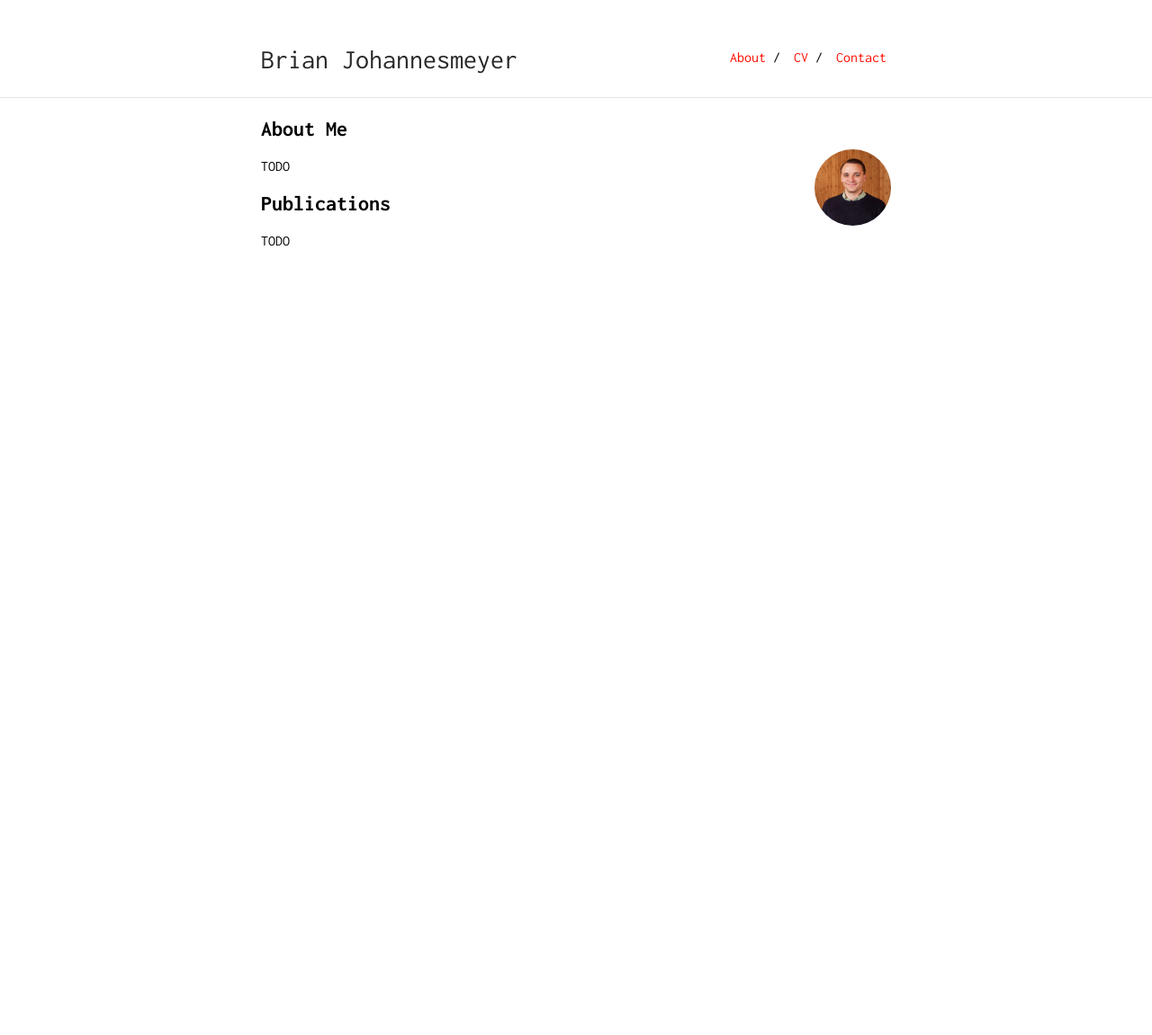
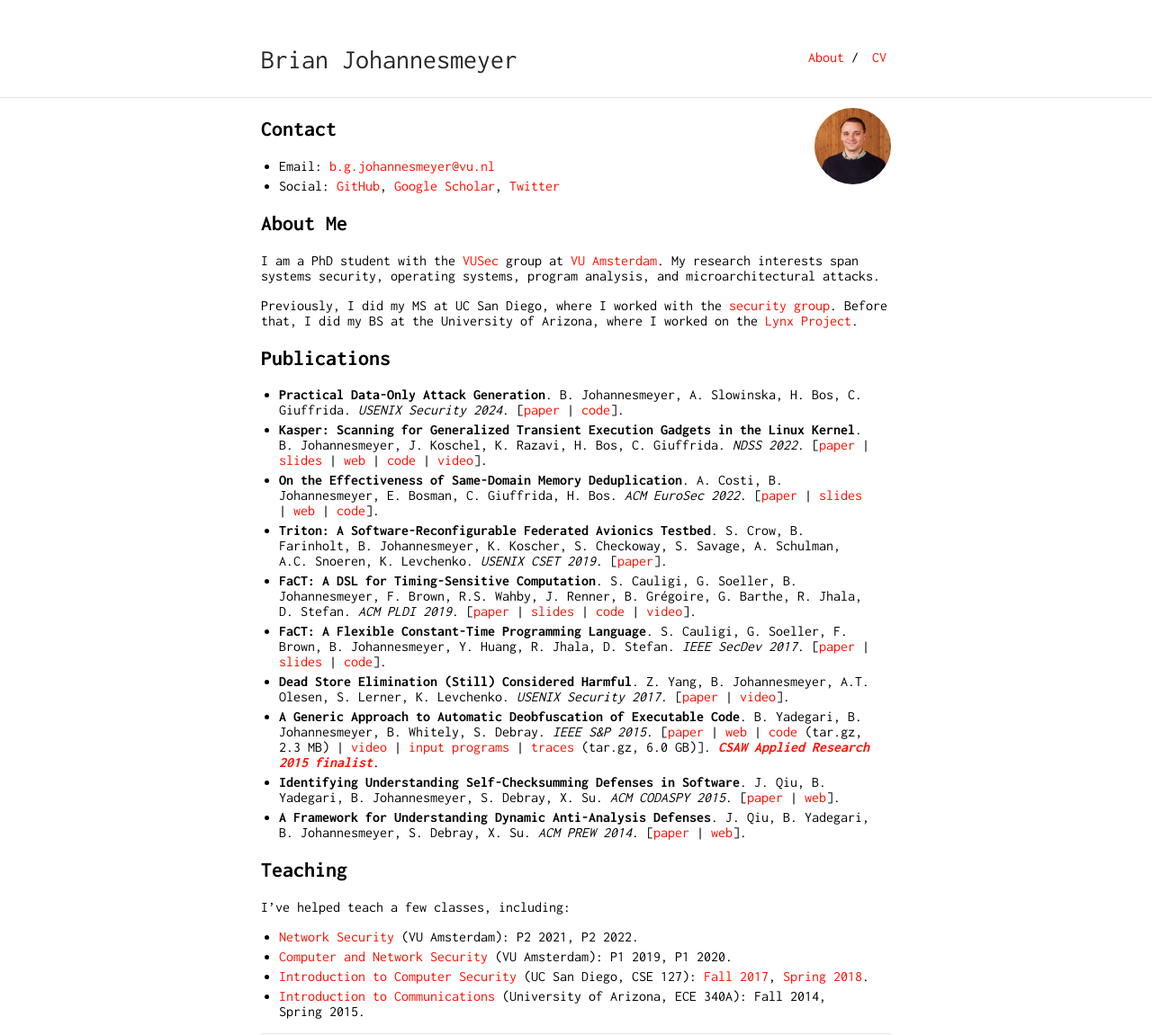
Before and after one commit to bjohannesmeyer/bjohannesmeyer.github.io, a Jekyll site: the page built from index.md, in a window 1280 px wide. Shown: the whole page at 90% size. Built offline with Jekyll 4.4.1, drawn with Linux system fonts in a browser that asks for light colours; our own code applies the rules of GitHub Pages for plain Markdown files; before the commit the page ends 900 px from its top, so only the background shows below that.

Commit message:
Initial pass

```diff
--- a/_config.yml
+++ b/_config.yml
@@ -16,5 +16,3 @@ nav:
    link: "/"
  - name: "CV"
    link: "/cv.pdf"
- - name: "Contact"
-   link: "/contact"
--- a/index.md
+++ b/index.md
@@ -2,12 +2,40 @@
 layout: default
 ---
 
+<img class="profile-picture" src="assets/headshot.jpg">
+
+## Contact
+
+* Email: [b.g.johannesmeyer@vu.nl](mailto:b.g.johannesmeyer@vu.nl)
+* Social: [GitHub](https://github.com/bjohannesmeyer/), [Google Scholar](https://scholar.google.com/citations?user=hveLyDgAAAAJ), [Twitter](https://twitter.com/bjohannesmeyer)
+
 ## About Me
 
-<img class="profile-picture" src="assets/headshot.jpg">
+I am a PhD student with the [VUSec](https://vusec.net/) group at [VU Amsterdam](https://vu.nl/en). My research interests span systems security, operating systems, program analysis, and microarchitectural attacks.
 
-TODO
+Previously, I did my MS at UC San Diego, where I worked with the [security group](https://cryptosec.ucsd.edu/).
+Before that, I did my BS at the University of Arizona, where I worked on the [Lynx Project](https://www2.cs.arizona.edu/projects/lynx-project/index.html).
 
 ## Publications
 
-TODO
+* **Practical Data-Only Attack Generation**. B. Johannesmeyer, A. Slowinska, H. Bos, C. Giuffrida. *USENIX Security 2024*. [[paper](https://download.vusec.net/papers/einstein_sec24.pdf) \| [code](https://github.com/vusec/einstein)].
+* **Kasper: Scanning for Generalized Transient Execution Gadgets in the Linux Kernel**. B. Johannesmeyer, J. Koschel, K. Razavi, H. Bos, C. Giuffrida. *NDSS 2022*. [[paper](https://download.vusec.net/papers/kasper_ndss22.pdf) \| [slides](https://download.vusec.net/slides/kasper_ndss22.pdf) \| [web](https://www.vusec.net/projects/kasper/) \| [code](https://github.com/vusec/kasper) \| [video](https://www.youtube.com/watch?v=v89Zt3vxrww)].
+* **On the Effectiveness of Same-Domain Memory Deduplication**. A. Costi, B. Johannesmeyer, E. Bosman, C. Giuffrida, H. Bos. *ACM EuroSec 2022*. [[paper](https://download.vusec.net/papers/dedupestreturns_eurosec22.pdf) \| [slides](https://download.vusec.net/slides/dedup_eurosec22.pdf) \| [web](https://www.vusec.net/projects/dedup-est-machina-returns) \| [code](https://github.com/vusec/dedup-est-returns)].
+* **Triton: A Software-Reconfigurable Federated Avionics Testbed**. S. Crow, B. Farinholt, B. Johannesmeyer, K. Koscher, S. Checkoway, S. Savage, A. Schulman, A.C. Snoeren, K. Levchenko. *USENIX CSET 2019*. [[paper](https://www.usenix.org/system/files/cset19-paper_crow.pdf)].
+* **FaCT: A DSL for Timing-Sensitive Computation**. S. Cauligi, G. Soeller, B. Johannesmeyer, F. Brown, R.S. Wahby, J. Renner, B. Grégoire, G. Barthe, R. Jhala, D. Stefan. *ACM PLDI 2019*. [[paper](https://ranjitjhala.github.io/static/fact_dsl.pdf) \| [slides](https://download.vusec.net/slides/fact_pldi19.pdf) \| [code](https://github.com/PLSysSec/FaCT) \| [video](https://www.youtube.com/watch?v=DRPdQk_Uqeo)].
+* **FaCT: A Flexible Constant-Time Programming Language**. S. Cauligi, G. Soeller, F. Brown, B. Johannesmeyer, Y. Huang, R. Jhala, D. Stefan. *IEEE SecDev 2017*. [[paper](https://cseweb.ucsd.edu/~dstefan/pubs/cauligi:2017:fact.pdf) \| [slides](https://download.vusec.net/slides/fact_sl18.pdf) \| [code](https://github.com/PLSysSec/FaCT)].
+* **Dead Store Elimination (Still) Considered Harmful**. Z. Yang, B. Johannesmeyer, A.T. Olesen, S. Lerner, K. Levchenko. *USENIX Security 2017*. [[paper](https://www.usenix.org/system/files/conference/usenixsecurity17/sec17-yang.pdf) \| [video](https://www.youtube.com/watch?v=litxEtE1cj8)].
+* **A Generic Approach to Automatic Deobfuscation of Executable Code**. B. Yadegari, B. Johannesmeyer, B. Whitely, S. Debray. *IEEE S&P 2015*. [[paper](https://www2.cs.arizona.edu/~debray/Publications/generic-deobf.pdf) \| [web](https://www2.cs.arizona.edu/projects/lynx-project/) \| [code](https://www2.cs.arizona.edu/projects/lynx-project/Source/Deobfuscator.tar.gz) (tar.gz, 2.3 MB) \| [video](https://www.youtube.com/watch?v=VWL8-2G89_c) \| [input programs](https://www2.cs.arizona.edu/projects/lynx-project/Samples/Obfuscated) \| [traces](https://www2.cs.arizona.edu/projects/lynx-project/Source/standard_traces.tar.gz) (tar.gz, 6.0 GB)]. [***CSAW Applied Research 2015 finalist***](https://csaw.engineering.nyu.edu/archive/csaw15/research-winners-and-finalists).
+* **Identifying Understanding Self-Checksumming Defenses in Software**. J. Qiu, B. Yadegari, B. Johannesmeyer, S. Debray, X. Su. *ACM CODASPY 2015*. [[paper](https://www2.cs.arizona.edu/people/debray/Publications/checksumming-attack.pdf) \| [web](https://www2.cs.arizona.edu/projects/lynx-project/)].
+* **A Framework for Understanding Dynamic Anti-Analysis Defenses**. J. Qiu, B. Yadegari, B. Johannesmeyer, S. Debray, X. Su. *ACM PREW 2014*. [[paper](https://dl.acm.org/doi/10.1145/2689702.2689704) \| [web](https://www2.cs.arizona.edu/projects/lynx-project/)].
+
+## Teaching
+
+I’ve helped teach a few classes, including:
+
+* [Network Security](https://studiegids.vu.nl/EN/courses/2021-2022/XM_0100) (VU Amsterdam): P2 2021, P2 2022.
+* [Computer and Network Security](https://studiegids.vu.nl/en/Master/2019-2020/parallel-and-distributed-computer-systems/X_400127) (VU Amsterdam): P1 2019, P1 2020.
+* [Introduction to Computer Security](https://cse.ucsd.edu/undergraduate/courses/course-descriptions/cse-127-introduction-computer-security) (UC San Diego, CSE 127): [Fall 2017](https://cseweb.ucsd.edu/classes/fa17/cse127-b/), [Spring 2018](https://cseweb.ucsd.edu/classes/sp18/cse127-b/).
+* [Introduction to Communications](https://ece.engineering.arizona.edu/undergrad-programs/courses/introduction-communications) (University of Arizona, ECE 340A): Fall 2014, Spring 2015.
+
+---
```
Also changed, not shown: contact.md (deleted, +0 -26 lines).
